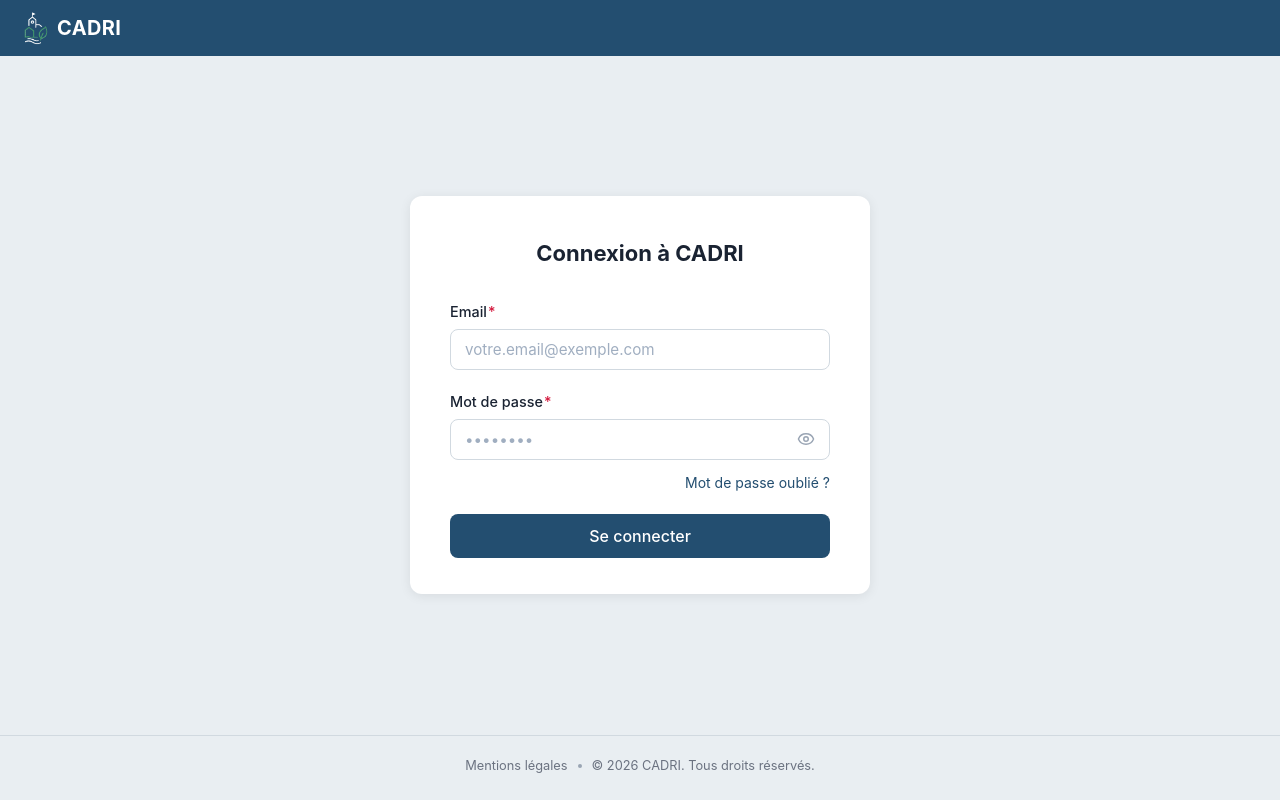
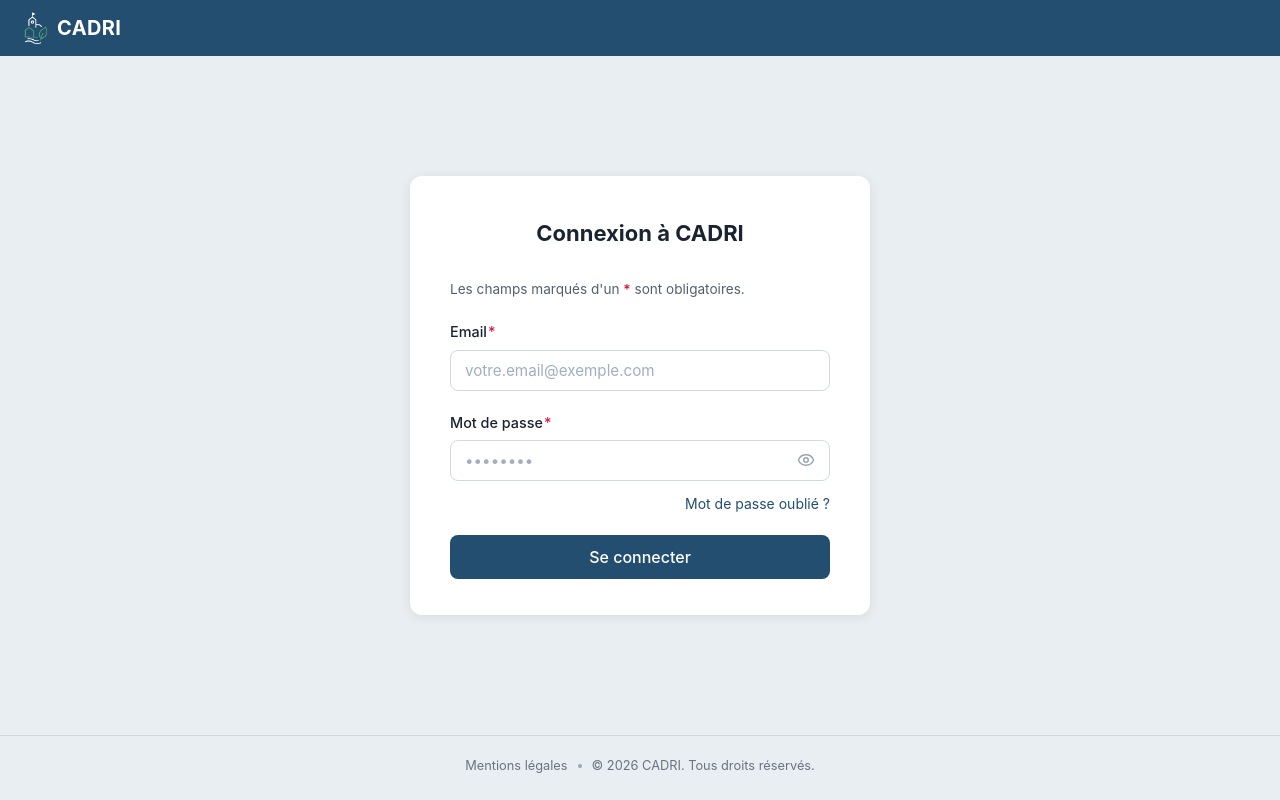
Before and after one commit to Alreix/CADRI, a React (Vite) app in the folder apps/frontend/: page /login in a window 1280 px wide. Built offline with nearby package versions, Linux system fonts and the light colour scheme; no server answers.

Commit message:
feat(accessibility): explain the required-field asterisk on every form
Also keeps the active filter button style on hover.

```diff
--- /dev/null
+++ b/apps/frontend/src/components/common/RequiredFieldsNote.jsx
@@ -0,0 +1,11 @@
+// Explains the "*" convention used on required form fields (WCAG 3.3.2 /
+// RGAA): placed at the top of every form that marks fields with an asterisk.
+function RequiredFieldsNote() {
+  return (
+    <p className="required-fields-note">
+      Les champs marqués d'un <span className="required-fields-note-star">*</span> sont obligatoires.
+    </p>
+  );
+}
+
+export default RequiredFieldsNote;
--- a/apps/frontend/src/pages/ActivateAccountPage.jsx
+++ b/apps/frontend/src/pages/ActivateAccountPage.jsx
@@ -5,6 +5,7 @@ import { useSearchParams, useNavigate } from "react-router-dom";
 import AuthLayout from "../components/layout/AuthLayout";
 import PasswordRequirementsModal from "../components/common/PasswordRequirementsModal";
 import PasswordFieldWithHint from "../components/common/PasswordFieldWithHint";
+import RequiredFieldsNote from "../components/common/RequiredFieldsNote";
 import { usePasswordConfirmation } from "../hooks/usePasswordConfirmation";
 import { useModalAccessibility } from "../hooks/useModalAccessibility";
 import { useDocumentTitle } from "../hooks/useDocumentTitle";
@@ -94,6 +95,7 @@ function ActivateAccountPage() {
         <h1 className="auth-card-title">Activer votre compte</h1>
 
         <form onSubmit={handleSubmit} autoComplete="off" noValidate>
+          <RequiredFieldsNote />
           <PasswordFieldWithHint
             id="activation-new-password"
             label="Mot de passe"
--- a/apps/frontend/src/pages/ForgotPasswordPage.jsx
+++ b/apps/frontend/src/pages/ForgotPasswordPage.jsx
@@ -3,6 +3,7 @@
 import { useState } from "react";
 import { Link } from "react-router-dom";
 import AuthLayout from "../components/layout/AuthLayout";
+import RequiredFieldsNote from "../components/common/RequiredFieldsNote";
 import { requestPasswordReset } from "../api/authApi";
 import { useDocumentTitle } from "../hooks/useDocumentTitle";
 import "../styles/AuthLayout.css";
@@ -59,6 +60,7 @@ function ForgotPasswordPage() {
         </p>
 
         <form onSubmit={handleSubmit} noValidate>
+          <RequiredFieldsNote />
           <div className="auth-field">
             <label className="auth-label" htmlFor="email">
               Email<span className="auth-label-required">*</span>
--- a/apps/frontend/src/pages/LoginPage.jsx
+++ b/apps/frontend/src/pages/LoginPage.jsx
@@ -5,6 +5,7 @@ import { Link, useNavigate } from "react-router-dom";
 import AuthLayout from "../components/layout/AuthLayout";
 import Modal from "../components/common/Modal";
 import PasswordInput from "../components/common/PasswordInput";
+import RequiredFieldsNote from "../components/common/RequiredFieldsNote";
 import { AuthContext } from "../contexts/AuthContext";
 import { login as loginApi } from "../api/authApi";
 import { useDocumentTitle } from "../hooks/useDocumentTitle";
@@ -52,6 +53,7 @@ function LoginPage() {
         <h1 className="auth-card-title">Connexion à CADRI</h1>
 
         <form onSubmit={handleSubmit} noValidate>
+          <RequiredFieldsNote />
           <div className="auth-field">
             <label className="auth-label" htmlFor="email">
               Email<span className="auth-label-required">*</span>
--- a/apps/frontend/src/pages/ResetPasswordPage.jsx
+++ b/apps/frontend/src/pages/ResetPasswordPage.jsx
@@ -6,6 +6,7 @@ import AuthLayout from "../components/layout/AuthLayout";
 import Modal from "../components/common/Modal";
 import PasswordRequirementsModal from "../components/common/PasswordRequirementsModal";
 import PasswordFieldWithHint from "../components/common/PasswordFieldWithHint";
+import RequiredFieldsNote from "../components/common/RequiredFieldsNote";
 import { usePasswordConfirmation } from "../hooks/usePasswordConfirmation";
 import { useDocumentTitle } from "../hooks/useDocumentTitle";
 import { resetPassword } from "../api/authApi";
@@ -69,6 +70,7 @@ function ResetPasswordPage() {
         <h1 className="auth-card-title">Réinitialiser le mot de passe</h1>
 
         <form onSubmit={handleSubmit} autoComplete="off" noValidate>
+          <RequiredFieldsNote />
           <PasswordFieldWithHint
             id="reset-new-password"
             label="Nouveau mot de passe"
--- a/apps/frontend/src/styles/index.css
+++ b/apps/frontend/src/styles/index.css
@@ -358,6 +358,18 @@ a:hover {
   color: var(--color-danger);
 }
 
+/* "Fields marked with * are required" legend (RequiredFieldsNote.jsx). */
+.required-fields-note {
+  font-size: 0.85rem;
+  color: #52606d;
+  margin: 0 0 20px;
+}
+
+.required-fields-note-star {
+  color: #d4183d;
+  font-weight: 600;
+}
+
 
 /* --- 5. SHARED PAGE COMPONENTS --- */
 
@@ -465,7 +477,8 @@ a:hover {
 }
 
 /* Active state: filter panel is open */
-.filter-btn--active {
+.filter-btn--active,
+.filter-btn--active:hover {
   background-color: #234e70;
   color: #ffffff;
   border-color: #234e70;
```
